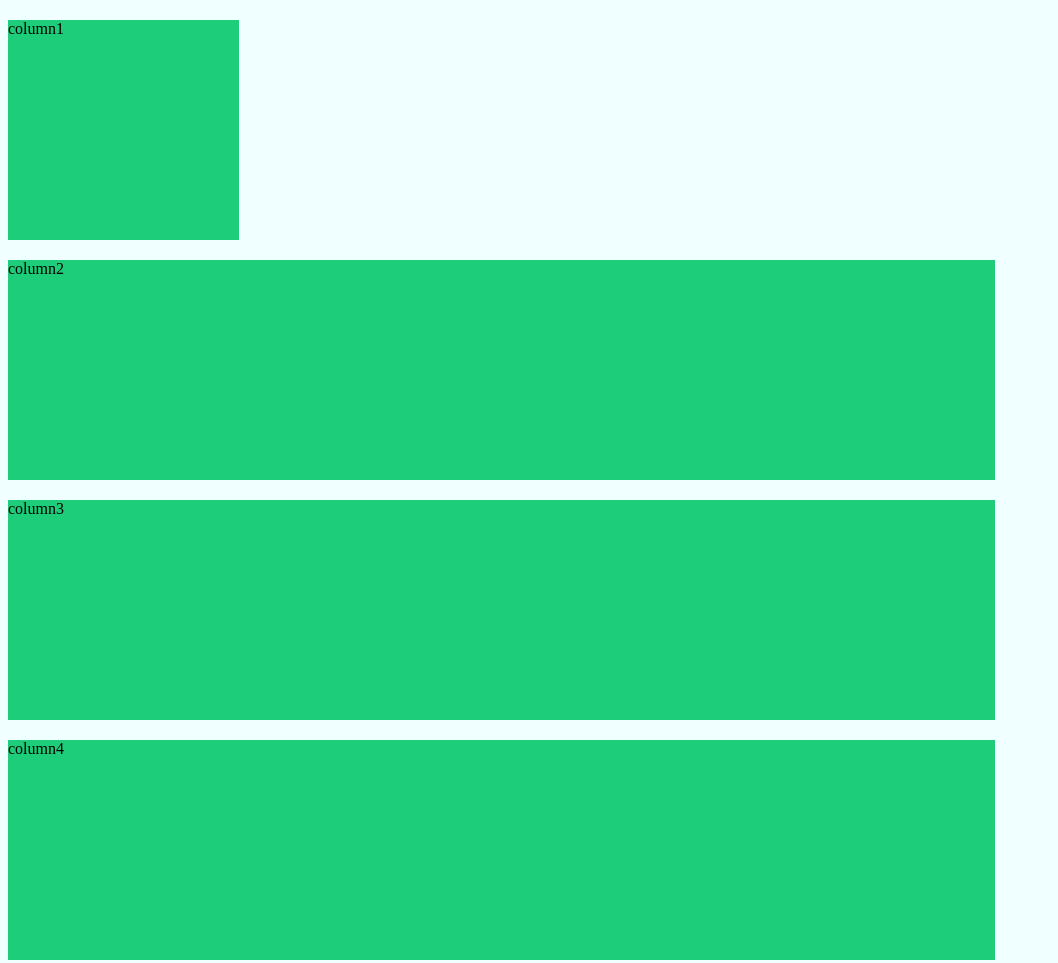
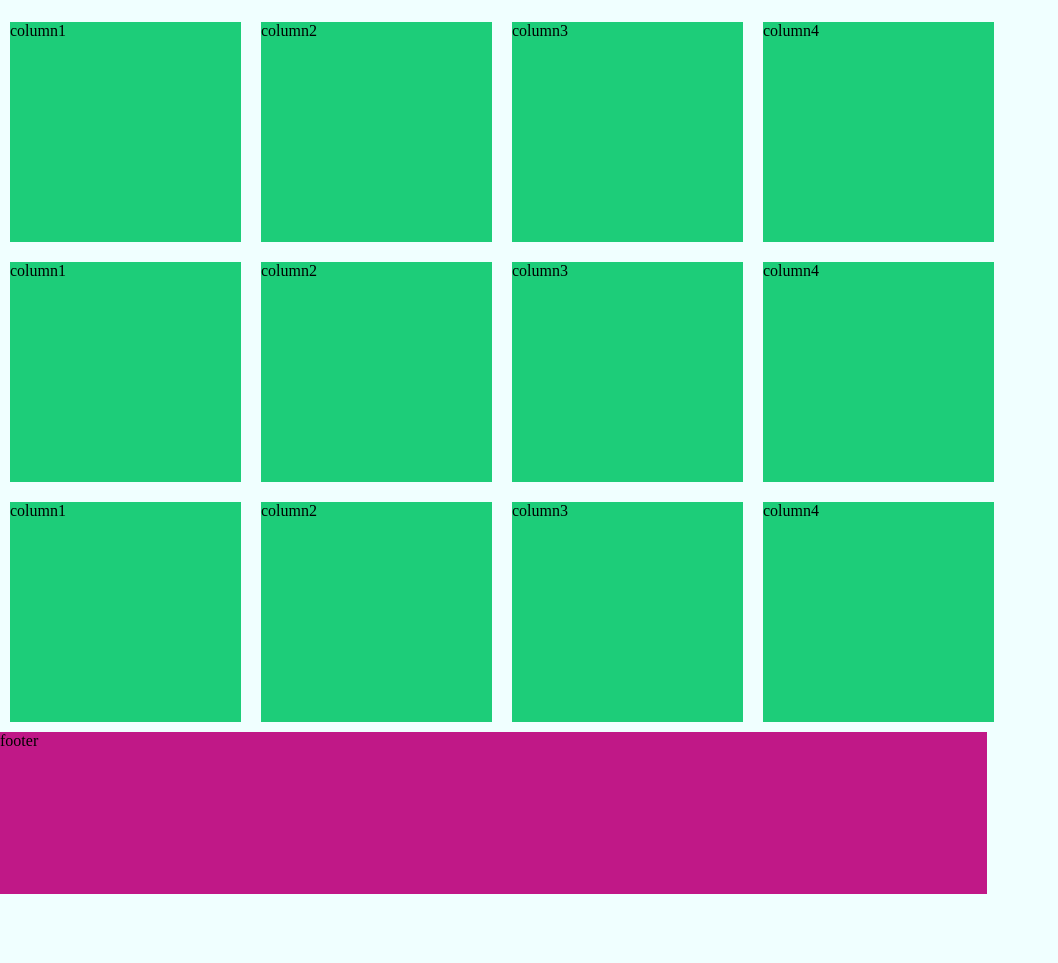
Before and after one commit to Liisagrant/layout3-lisa-grant, a plain HTML site: page index.html in a window 1280 px wide. Shown: the part 676-1639 px from the top of the page, without its empty margins (0-1058 px from the left). After the commit the page ends 1570 px from the top, so only its background shows below. Drawn offline with Linux system fonts and the light colour scheme.

Commit message:
got the grid going

```diff
--- a/css/styles.css
+++ b/css/styles.css
@@ -1,9 +1,10 @@
 body {
   background-color: azure;
+  margin: 0px;
+  max-width: 987px;
 }
 
 .inner {
-  max-width: 987px;
   margin: 0, auto;
 }
 
@@ -28,34 +29,20 @@ body {
   margin-bottom: 20px;
 }
 
-.column1 {
+.column {
+  display: inline-block;
+}
+
+.column div {
   background-color: rgba(29, 205, 121, 1);
+  width: 428px;
   height: 220px;
-  width: 100%;
   margin-bottom: 20px;
 }
 
-.column2 {
-  background-color: rgba(29, 205, 121, 1);
-  height: 220px;
-  width: 100%;
-  margin-bottom: 20px;
+.desktop {
+  display: none;
 }
-
-.column3 {
-  background-color: rgba(29, 205, 121, 1);
-  height: 220px;
-  width: 100%;
-  margin-bottom: 20px;
-}
-
-.column4 {
-  background-color: rgba(29, 205, 121, 1);
-  height: 220px;
-  width: 100%;
-  margin-bottom: 20px;
-}
-
 .footer {
   background-color: rgba(192, 24, 135, 1);
   height: 162px;
@@ -85,26 +72,24 @@ body {
     margin-bottom: 20px;
   }
 
-  .column1 {
-    display: inline-block hight;
+  .column {
+    display: grid;
+    grid-template-columns: 1fr 1fr 1fr 1fr;
+  }
+  .column div {
     width: 231px;
     height: 220px;
+    margin: 10px;
   }
 
-  .column01 {
-    display: inline-block hight;
+  .desktop {
+    display: grid;
+    grid-template-columns: 1fr 1fr 1fr 1fr;
+  }
+  .desktop div {
+    background-color: rgba(29, 205, 121, 1);
     width: 231px;
     height: 220px;
-  }
-
-  .column02 {
-    display: inline-block hight;
-    width: 231px;
-    height: 220px;
-  }
-  .column03 {
-    display: inline-block hight;
-    width: 231px;
-    height: 220px;
+    margin: 10px;
   }
 }
--- a/index.html
+++ b/index.html
@@ -12,11 +12,24 @@
 <section class="herobanner">herobanner</section>
 <section class="main">main</section>
 <section class="column">
-<div class="column1" class="column01" class="column02" class="column03">column1</div>
-<div class="column2">column2</div>
-<div class="column3">column3</div>
-<div class="column4">column4</div>
+<div >column1</div>
+<div >column2</div>
+<div >column3</div>
+<div >column4</div>
 </section>
+<section class="desktop">
+    <div >column1</div>
+    <div >column2</div>
+    <div >column3</div>
+    <div >column4</div>
+    </section>
+    <section class="desktop">
+        <div >column1</div>
+        <div >column2</div>
+        <div >column3</div>
+        <div >column4</div>
+        </section>
+
 
 <footer class="footer">
     footer
```
